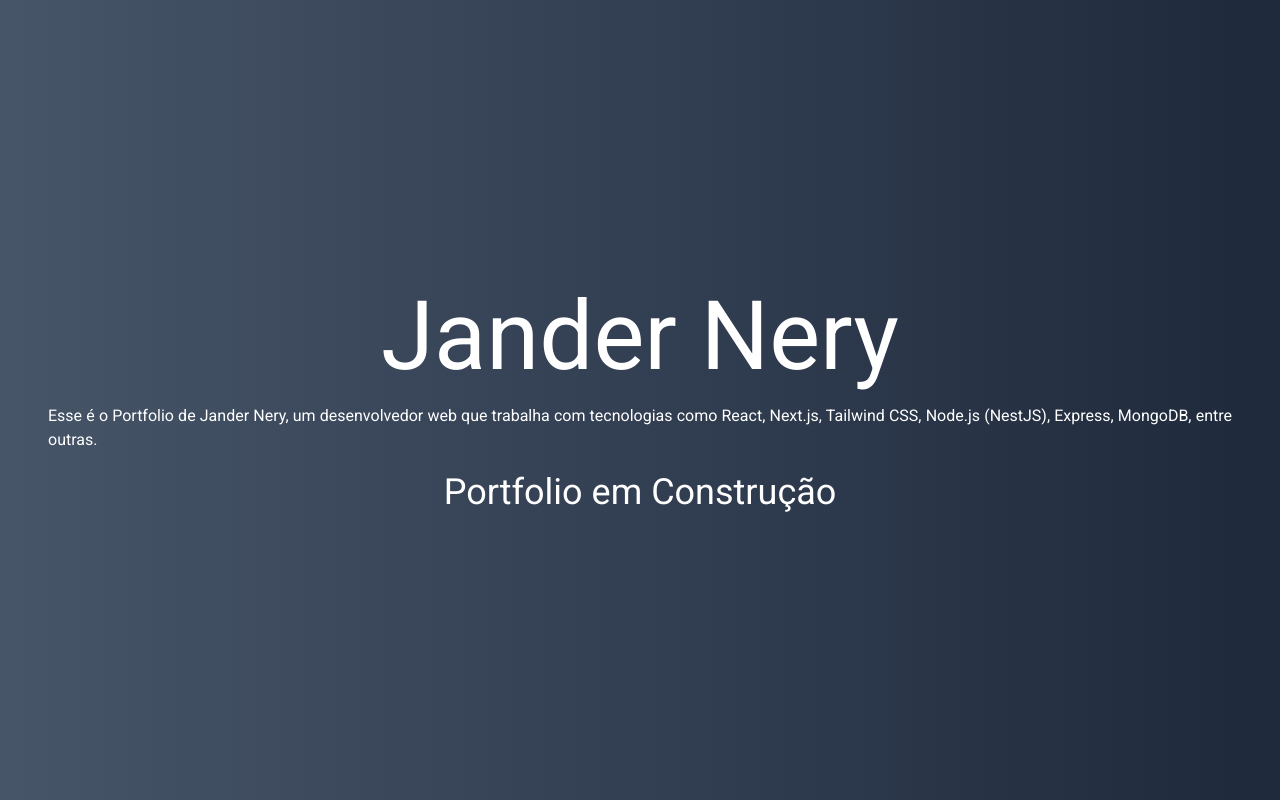
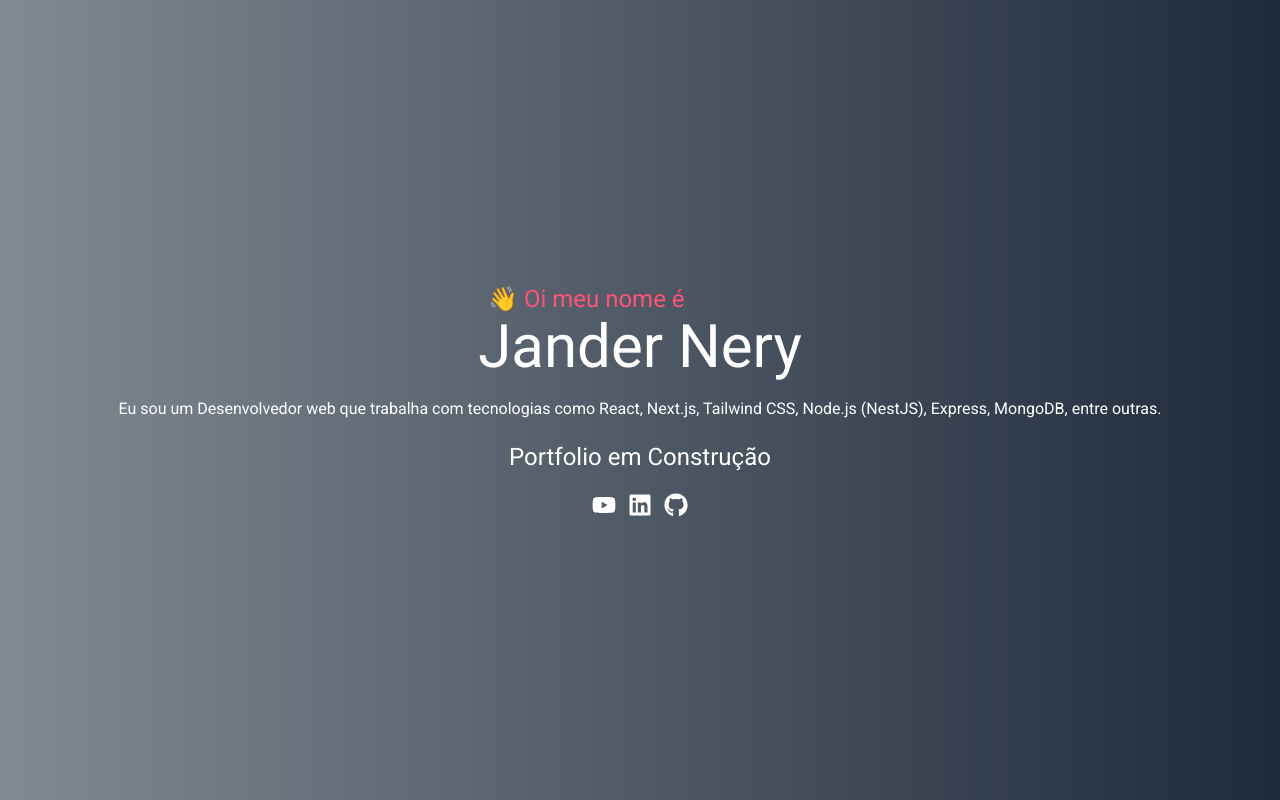
Before and after one commit to jnerydesigner/portfolio-jandernery, a Next.js app: page / in a window 1280 px wide. Built offline with nearby package versions, Linux system fonts and the light colour scheme.

Commit message:
Code New Feature

```diff
--- a/src/app/page.tsx
+++ b/src/app/page.tsx
@@ -1,16 +1,35 @@
 import Image from "next/image";
+import Link from "next/link";
+import { FaLinkedin, FaGithub, FaYoutube } from "react-icons/fa";
+import { FaXTwitter } from "react-icons/fa6";
 
 export default function Home() {
   return (
-    <main className="w-[100%] h-[100vh] px-12 bg-gradient-to-r from-slate-600 to-slate-800 flex justify-center items-center flex-col gap-5">
-      <h1 className="text-8xl text-white text-center">Jander Nery</h1>
+    <main className="w-[100%] h-[100vh] text-white px-12 bg-gradient-to-r from-[#818a91] to-slate-800 flex justify-center items-center flex-col gap-5">
+      <p className="text-[#ff5277] text-left px-2 w-[320px] mb-[-18px] text-2xl">
+        👋 Oi meu nome é
+      </p>
+      <h1 className="text-6xl text-center">Jander Nery</h1>
 
-      <p className="text-white text-justify">
-        Esse é o Portfolio de Jander Nery, um desenvolvedor web que trabalha com
-        tecnologias como React, Next.js, Tailwind CSS, Node.js (NestJS),
-        Express, MongoDB, entre outras.
+      <p className="text-justify">
+        Eu sou um Desenvolvedor web que trabalha com tecnologias como React,
+        Next.js, Tailwind CSS, Node.js (NestJS), Express, MongoDB, entre outras.
       </p>
-      <p className="text-white text-4xl text-center">Portfolio em Construção</p>
+      <p className="text-2xl text-center">Portfolio em Construção</p>
+      <div className="flex justify-center items-center flex-row gap-3 text-white text-2xl">
+        <Link
+          href="https://www.youtube.com/channel/UCr5fGhSnZV7eqfDYcV09XOQ"
+          target="blank"
+        >
+          <FaYoutube />
+        </Link>
+        <Link href="https://www.linkedin.com/in/jander-nery" target="blank">
+          <FaLinkedin />
+        </Link>
+        <Link href="https://github.com/jnerydesigner" target="blank">
+          <FaGithub />
+        </Link>
+      </div>
     </main>
   );
 }
```
Also changed, not shown: package.json (+5 -4 lines), 1 other file (tests, documents, lock files or other folders).
